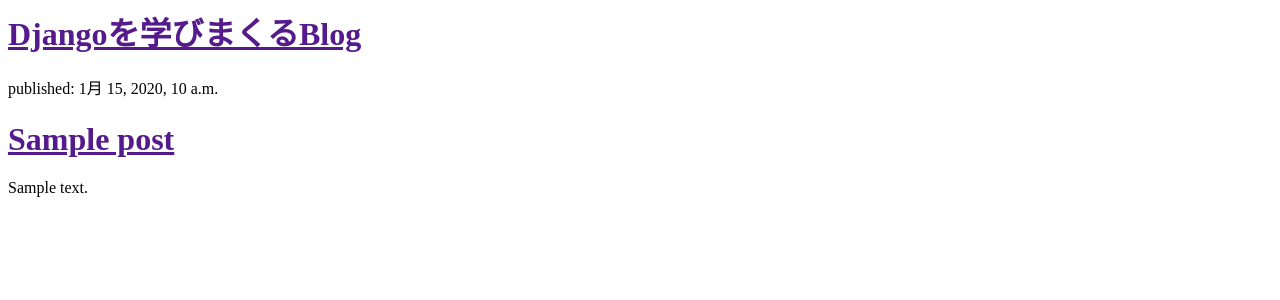
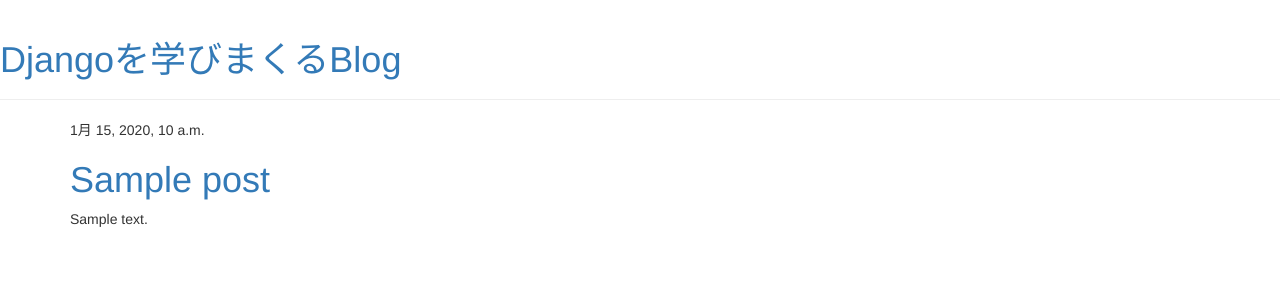
Before and after one commit to kodomo898/django-project, a Django app: template blog/templates/blog/post_list.html in a window 1280 px wide. Shown: the top 300 px of the page. Run offline with Django 3.2, Linux system fonts and the light colour scheme; the template is opened without the code that fills it: values that come from a table or form of the project are taken from there, others are empty; tables that the repository leaves empty hold one stand-in row (values such as "Sample post"); some libraries are stand-ins or nearby versions.

Commit message:
initial commit

```diff
--- a/blog/templates/blog/post_list.html
+++ b/blog/templates/blog/post_list.html
@@ -1,19 +1,31 @@
+{% load staticfiles %}
 <html>
     <head>
+        <link rel="stylesheet" href="//maxcdn.bootstrapcdn.com/bootstrap/3.2.0/css/bootstrap.min.css">
+        <link rel="stylesheet" href="//maxcdn.bootstrapcdn.com/bootstrap/3.2.0/css/bootstrap-theme.min.css">
+        <link href="http://fonts.googleapis.com/css?family=Lobster&subset=latin,latin-ext" rel="stylesheet" type="text/css">
+        <link rel="stylesheet" href="{% static 'css/blog.css' %}">
         <title>Djangoを学びまくるBlog</title>
     </head>
     <body>
-        <div>
+        <div class="page-header">
             <h1><a href="">Djangoを学びまくるBlog</a></h1>
         </div>
 
-        {% for post in posts %}
-          <div>
-            <p>published: {{ post.published_date }}</p>
-            <h1><a href="">{{ post.title }}</a></h1>
-            <p>{{ post.text|linebreaks }}</p>
-          </div>
-        {% endfor %}
-
+				<div class="content container">
+					<div class="row">
+						<div class="col-md-8">
+							{% for post in posts %}
+							<div class="post">
+								<div class="date">
+									{{ post.published_date }}
+								</div>
+								<h1><a href="">{{ post.title }}</a></h1>
+								<p>{{ post.text|linebreaks }}</p>
+							</div>
+							{% endfor %}
+						</div>
+					</div>
+				</div>
     </body>
 </html>
--- a/mysite/settings.py
+++ b/mysite/settings.py
@@ -136,3 +136,7 @@ try:
     from .local_settings import *
 except ImportError:
     pass
+
+STATICFILES_DIRS = (
+        os.path.join(BASE_DIR, "static"),
+)
```
